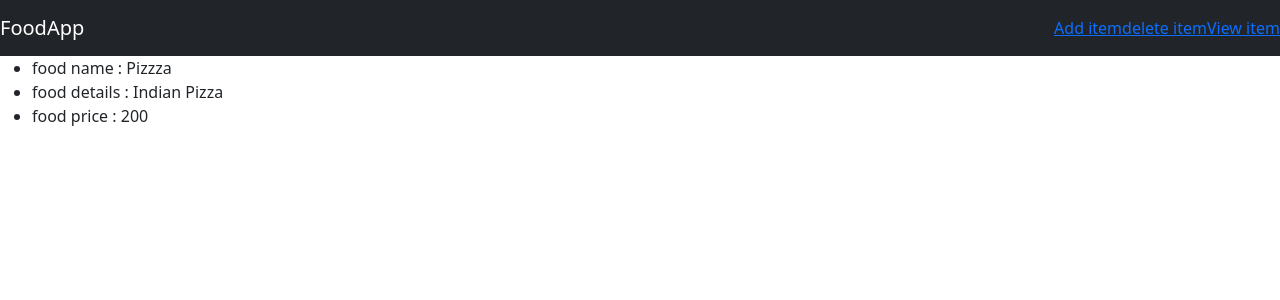
After one commit to Adwaith-NP/Udemy-django-projects, a Django app: page /detail/1/ in a window 1280 px wide. The commit adds this page. Shown: the top 300 px of the page. Run offline with Django 4.2, Linux system fonts and the light colour scheme; data comes from the database, SQL or seed files in the repository; both versions use the stored data as it was after the commit.

Commit message:
just a update

```diff
--- /dev/null
+++ b/project1/food/static/food/style.css
@@ -0,0 +1,3 @@
+body{
+    background-color: aqua;
+}
--- /dev/null
+++ b/project1/food/templates/food/base.html
@@ -0,0 +1,26 @@
+{% load static %}
+<!DOCTYPE html>
+<html>
+    <head>
+        <meta charset="utf-8">
+        <meta http-equiv="X-UA-Compatible" content="IE=edge">
+        <title>Head</title>
+        <meta name="description" content="">
+        <meta name="viewport" content="width=device-width, initial-scale=1">
+        <link href="https://cdn.jsdelivr.net/npm/bootstrap@5.3.2/dist/css/bootstrap.min.css" rel="stylesheet" integrity="sha384-T3c6CoIi6uLrA9TneNEoa7RxnatzjcDSCmG1MXxSR1GAsXEV/Dwwykc2MPK8M2HN" crossorigin="anonymous">
+    <script src="https://cdn.jsdelivr.net/npm/bootstrap@5.3.2/dist/js/bootstrap.bundle.min.js" integrity="sha384-C6RzsynM9kWDrMNeT87bh95OGNyZPhcTNXj1NW7RuBCsyN/o0jlpcV8Qyq46cDfL" crossorigin="anonymous"></script>
+    </head>
+    <body>
+        <nav class="navbar navbar-dark bg-dark">
+            <a href=# class="navbar-brand">FoodApp</a>
+
+            <div class="navbar">
+                <a class="nav-item nave-link" href="#">Add item</a>
+                <a class="nav-item nave-link" href="#">delete item</a>
+                <a class="nav-item nave-link" href="#">View item</a>
+            </div>
+        </nav>
+        {% block body %}
+        {% endblock  %}
+    </body>
+</html>
--- /dev/null
+++ b/project1/food/templates/food/detail.html
@@ -0,0 +1,14 @@
+{% extends 'food/base.html' %}
+    {% block body %}
+    <ul>
+        <li>
+            food name : {{item_detail.item_name}}
+        </li>
+        <li>
+            food details : {{item_detail.item_desc}}
+        </li>
+        <li>
+            food price : {{item_detail.item_price}}
+        </li>
+    </ul>
+    {% endblock %}
--- a/project1/food/urls.py
+++ b/project1/food/urls.py
@@ -1,8 +1,10 @@
 from django.urls import path
 from . import views
 
+app_name = "food"
 
 urlpatterns = [
     path('',views.index,name = 'Index'),
     path('item/',views.item_l,name = "item"),
+    path('detail/<int:item_id>/',views.detail,name = "detail"),
 ]
--- a/project1/food/views.py
+++ b/project1/food/views.py
@@ -14,3 +14,10 @@ def index(request):
 
 def item_l(request):
     return HttpResponse("the page for item")
+
+def detail(request,item_id):
+    details = item.objects.get(pk = item_id)
+    context = {
+        'item_detail':details,
+    }
+    return render(request,'food/detail.html',context)
```
Also changed, not shown: info.txt (+11 -0 lines), project1/food/models.py (+1 -0 lines), project1/food/templates/food/index.html (+22 -15 lines), project1/db.sqlite3, project1/food/migrations/0002_item_item_food.py (added), project1/food/migrations/0003_rename_item_food_item_item_img.py (added).
